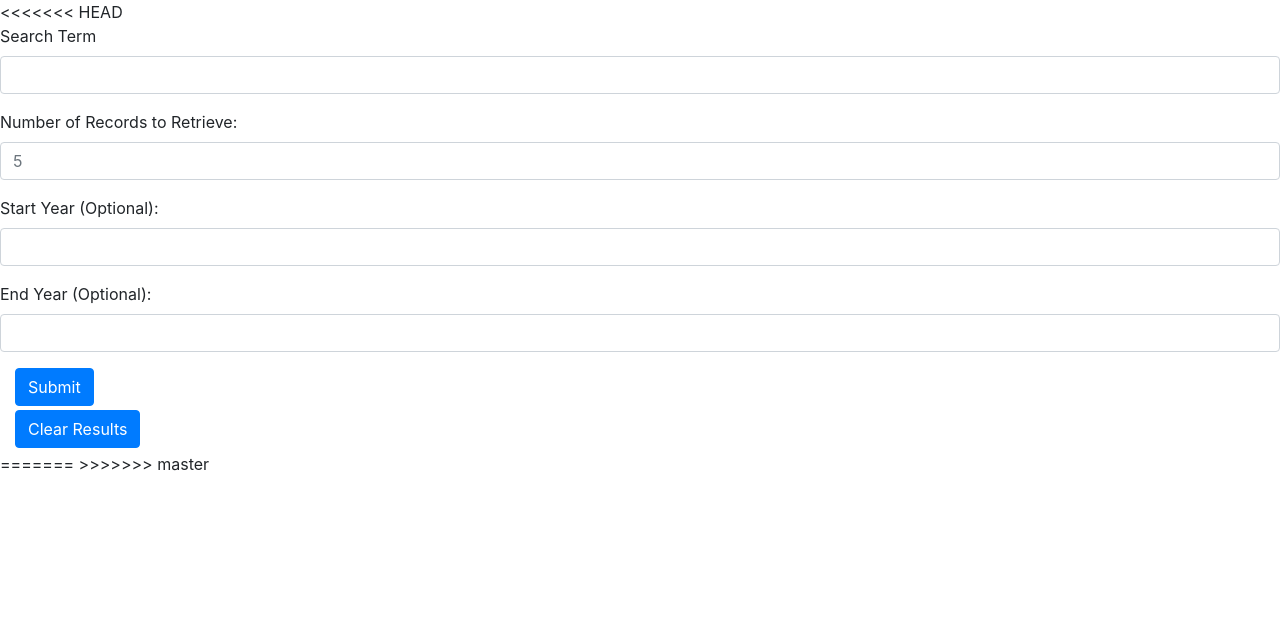
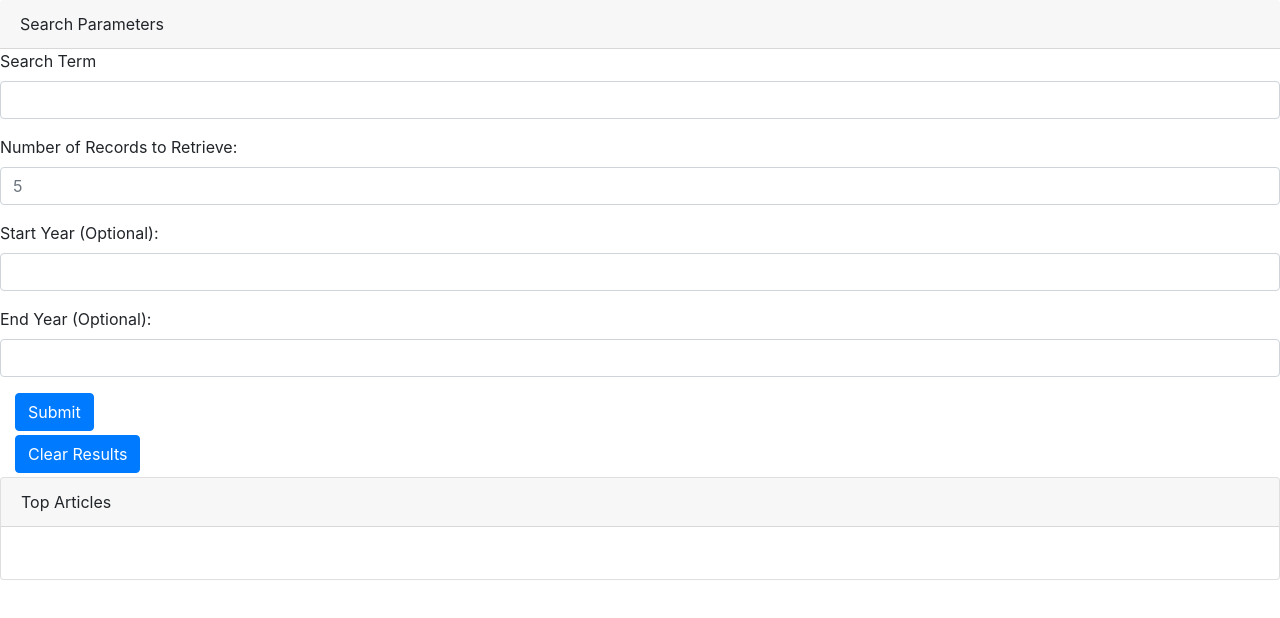
Before and after one commit to CelisseD/NYTimesProject, a plain HTML site: page index.html in a window 1280 px wide. Drawn offline with nearby package versions, Linux system fonts and the light colour scheme.

Commit message:
added card header and top articles div

```diff
--- a/index.html
+++ b/index.html
@@ -16,13 +16,12 @@
 </head>
 <body>
 
-<<<<<<< HEAD
 <!-- // SEARCH FORM -->
-
 <div id="form-container">
     <div id="row">
         <div id="col-md-8">
             <form>
+                <div class="card-header">Search Parameters</div>
                 <div class="form-group">
                     <label for="Search Term">Search Term</label>
                     <input type="text" class="form-control" id="search" placeholder="">
@@ -50,13 +49,21 @@
     </div>
 </div>
 
+<!-- TOP ARTICLES -->
 
+<div id="articles">
 
-=======
+        <div class="card">
+                <div class="card-header">
+                  Top Articles
+                </div>
+                <div class="card-body">
+                  <h5 class="card-title"></h5>
+                  <p class="card-text"></p>
+                </div>
+              </div>
 
-
-
->>>>>>> master
+</div>
 
 </body>
 </html>
```
